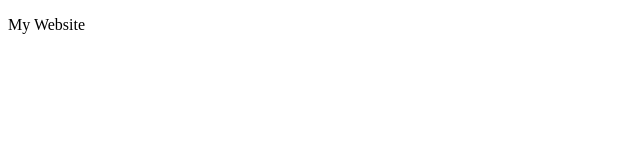
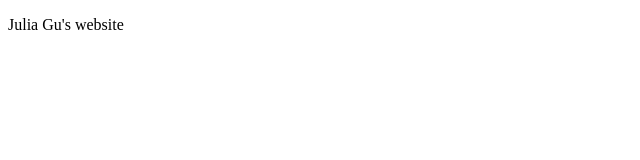
Before and after one commit to Julia-gu/Julia-gu.github.io, a plain HTML site: page index.html in a window 1280 px wide. Shown: the full height of the page, 0-640 px from the left. Drawn offline with Linux system fonts and the light colour scheme.

Commit message:
add index.html

```diff
--- a/index.html
+++ b/index.html
@@ -6,6 +6,6 @@
     <title>Julia's Website</title>
 </head>
 <body>
-    <p>My Website</p>
+    <p>Julia Gu's website</p>
 </body>
 </html>
```
